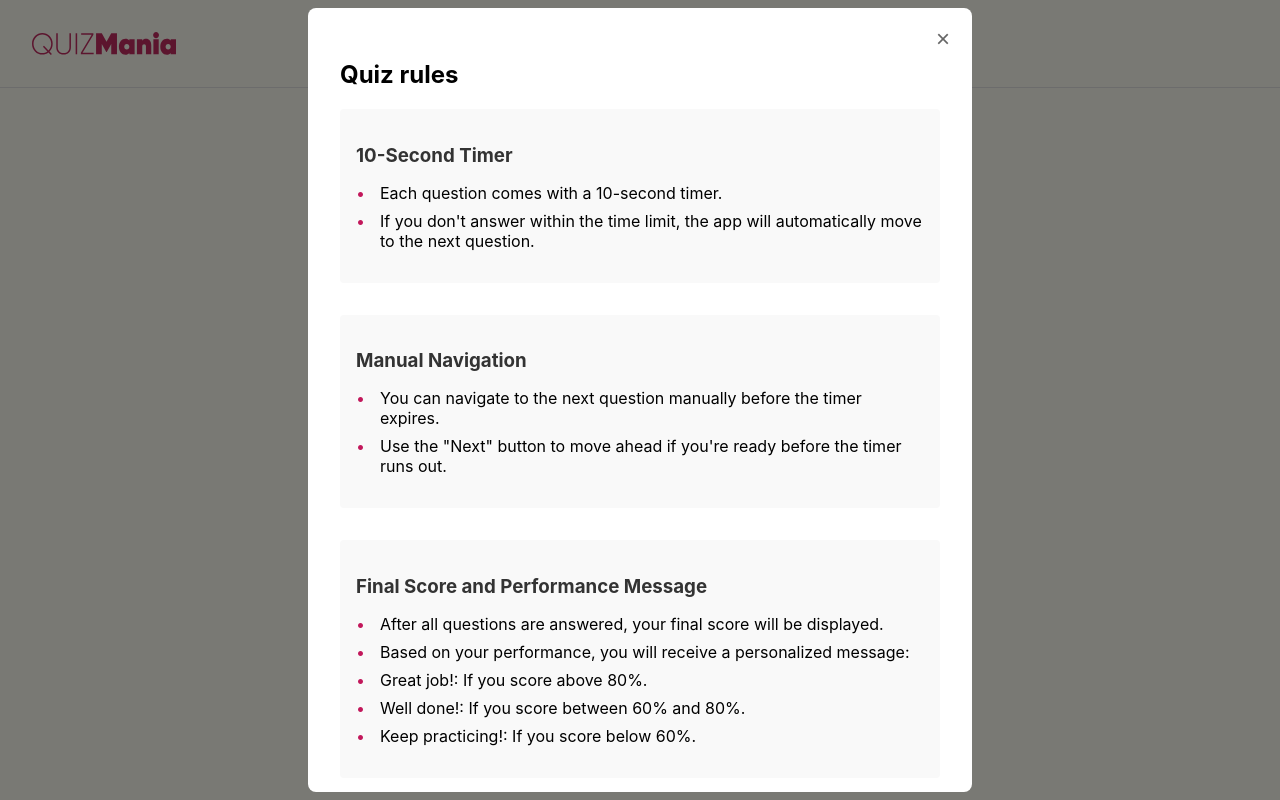
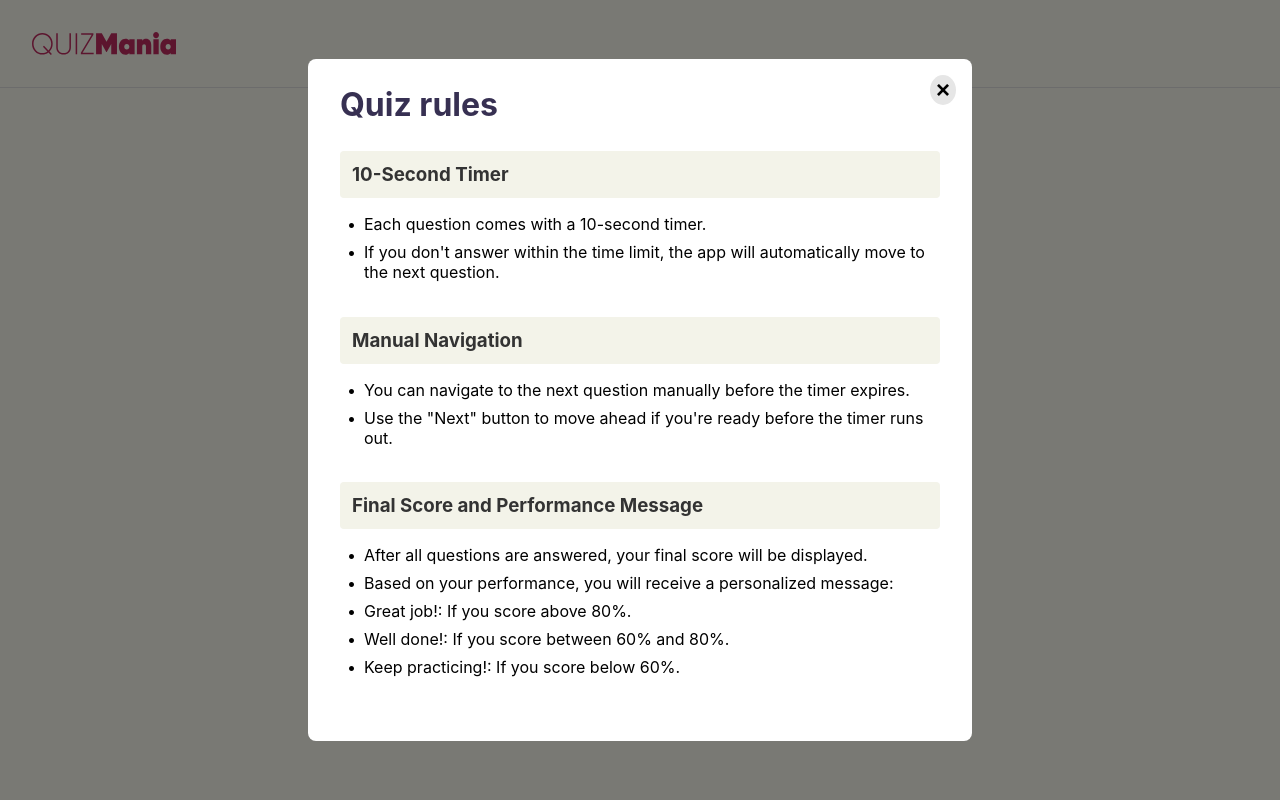
Before and after one commit to Miral26/quiz, a React (Create React App) app: page / in a window 1280 px wide. Both pictures are taken after a click on the button "Quiz rules". Built offline with nearby package versions, Linux system fonts and the light colour scheme.

Commit message:
Refactor Results and Welcome components to improve styling, including adjustments to button hover effects, padding, and layout for modal and rules sections, enhancing overall user experience.

```diff
--- a/src/components/Results.js
+++ b/src/components/Results.js
@@ -196,10 +196,6 @@ const RetakeButton = styled.button`
   border-radius: 8px;
   cursor: pointer;
   font-size: 1.25rem;
-
-  &:hover {
-    background: #a01346;
-  }
 `;
 
 export function Results() {
--- a/src/components/Welcome.js
+++ b/src/components/Welcome.js
@@ -171,7 +171,7 @@ const Modal = styled.div`
 
 const ModalContent = styled.div`
   background: white;
-  padding: 2rem;
+  padding: 0rem 2rem 2rem 2rem;
   border-radius: 8px;
   max-width: 600px;
   width: 90%;
@@ -184,30 +184,39 @@ const CloseButton = styled.button`
   position: absolute;
   right: 1rem;
   top: 1rem;
-  background: none;
+  background: #E6E6E6;
   border: none;
+  border-radius: 50%;
   font-size: 1.5rem;
   cursor: pointer;
-  color: #666;
+  color: #000000;
+  font-weight: 700;
+`;
+
+const ModalTitle = styled.h2`
+  font-size: 2rem;
+  font-weight: 700;
+  color: #373052;
 `;
 
 const RulesSection = styled.div`
-  margin-bottom: 2rem;
-  background: #f9f9f9;
-  padding: 1rem;
   border-radius: 4px;
-`;
+  `;
 
-const RulesTitle = styled.h3`
+  const RulesTitle = styled.h3`
   color: #333;
   margin-bottom: 1rem;
+  background: #F3F3E9;
+  padding: 0.75rem;
+  border-radius: 4px;
 `;
 
 const RulesList = styled.ul`
   list-style: none;
-  padding: 0;
+  padding: 0px 5px 8px 0;
 
   li {
+    font-weight: 400;
     margin-bottom: 0.5rem;
     padding-left: 1.5rem;
     position: relative;
@@ -215,8 +224,8 @@ const RulesList = styled.ul`
     &:before {
       content: "•";
       position: absolute;
-      left: 0;
-      color: #c2185b;
+      left: 7px;
+      color: #000000;
     }
   }
 `;
@@ -306,7 +315,7 @@ export function Welcome() {
         <Modal>
           <ModalContent>
             <CloseButton onClick={handleCloseRules}>&times;</CloseButton>
-            <h2>Quiz rules</h2>
+            <ModalTitle>Quiz rules</ModalTitle>
 
             <RulesSection>
               <RulesTitle>10-Second Timer</RulesTitle>
```
